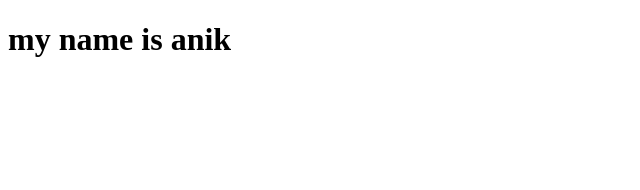
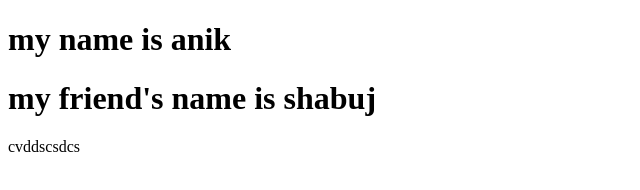
Before and after one commit to AnikRifat/learning-git, a plain HTML site: page index.html in a window 1280 px wide. Shown: the whole page, without its empty margins (0-640 px from the left). Drawn offline with Linux system fonts and the light colour scheme.

Commit message:
changes for understandinf my friends name

```diff
--- a/index.html
+++ b/index.html
@@ -7,5 +7,6 @@
 </head>
 <body>
     <h1>my name is anik</h1>
+    <h1>my friend's name is shabuj</h1>  cvddscsdcs
 </body>
 </html>
--- /dev/null
+++ b/test.css
@@ -0,0 +1 @@
+asdasdasdasdas
```
